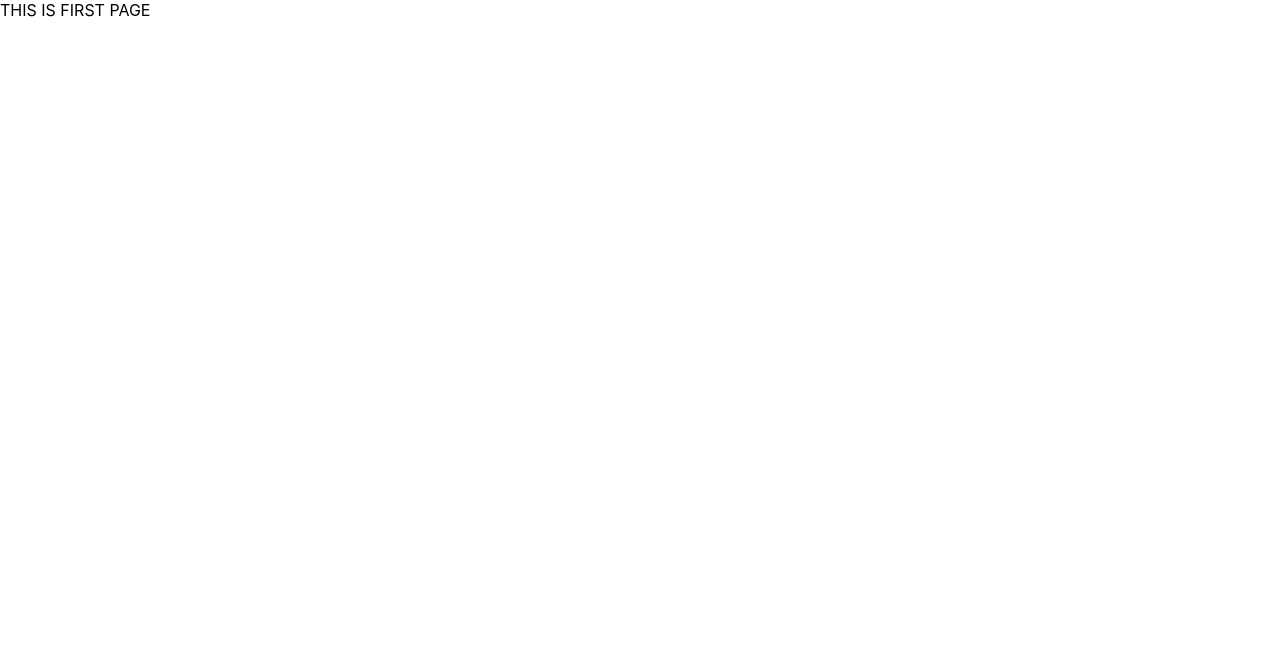
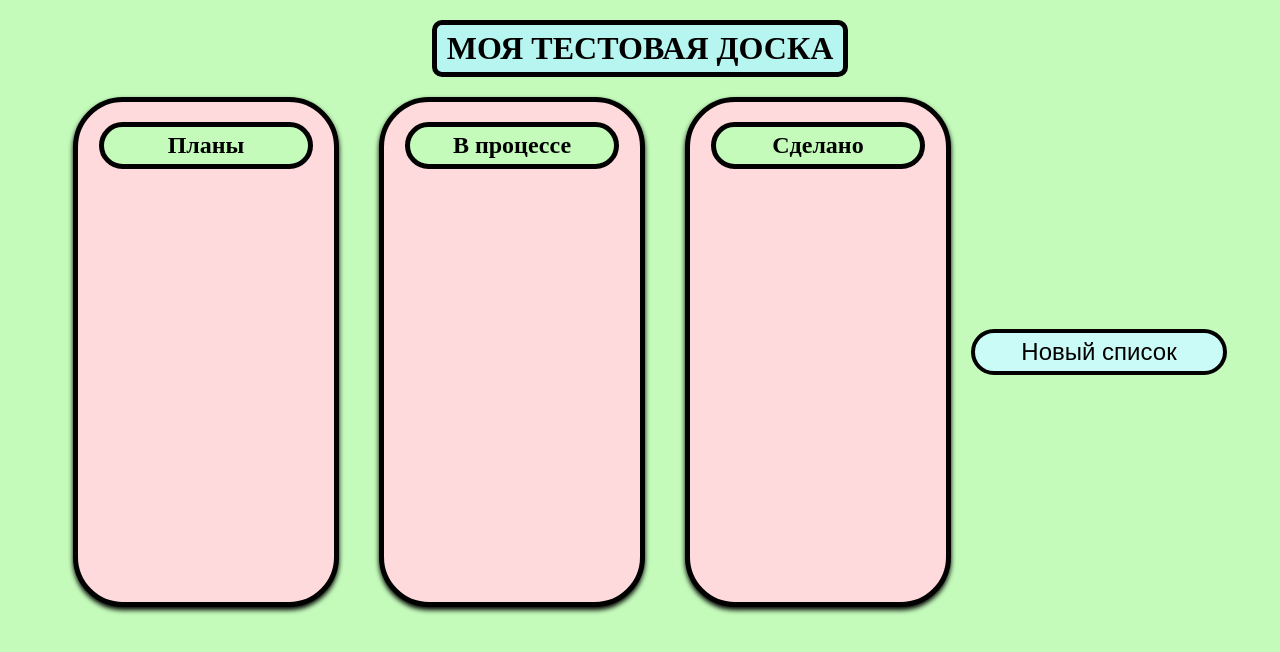
Before and after one commit to KNIDZE/my_trello, a React (Create React App) app: page /Board in a window 1280 px wide. Shown: the top 652 px of the page. Built offline with nearby package versions, Linux system fonts and the light colour scheme.

Commit message:
Made style

```diff
--- a/package.json
+++ b/package.json
@@ -59,6 +59,7 @@
     "husky": "^8.0.1",
     "lint-staged": "^13.0.3",
     "prettier": "^2.7.1",
-    "pretty-quick": "^3.1.3"
+    "pretty-quick": "^3.1.3",
+    "sass": "^1.54.5"
   }
 }
--- a/src/App.tsx
+++ b/src/App.tsx
@@ -1,5 +1,5 @@
 import React from 'react';
-import { BrowserRouter as Router, Switch, Route } from 'react-router-dom';
+import { BrowserRouter as Router, Route, Routes } from 'react-router-dom';
 
 import Board from './pages/Board/Board';
 
@@ -12,16 +12,10 @@ function App(): React.ReactElement {
     <div className="App">
       <header className="App-header">
         <Router>
-          <div>
-            <Switch>
-              <Route path="/">
-                <Home />
-              </Route>
-              <Route path="/board">
-                <Board />
-              </Route>
-            </Switch>
-          </div>
+          <Routes>
+            <Route path="Board" element={<Board />} />
+            <Route path="/" element={<Home />} />
+          </Routes>
         </Router>
       </header>
     </div>
--- a/src/common/interfaces/ICard.t.ts
+++ b/src/common/interfaces/ICard.t.ts
@@ -0,0 +1,4 @@
+export interface ICard {
+  id: number;
+  title: string;
+}
--- a/src/index.tsx
+++ b/src/index.tsx
@@ -2,18 +2,10 @@ import React from 'react';
 import ReactDOM from 'react-dom/client';
 import './index.css';
 import App from './App';
-import reportWebVitals from './reportWebVitals';
 
-const root = ReactDOM.createRoot(
-  document.getElementById('root') as HTMLElement
-);
+const root = ReactDOM.createRoot(document.getElementById('root') as HTMLElement);
 root.render(
   <React.StrictMode>
     <App />
   </React.StrictMode>
 );
-
-// If you want to start measuring performance in your app, pass a function
-// to log results (for example: reportWebVitals(console.log))
-// or send to an analytics endpoint. Learn more: https://bit.ly/CRA-vitals
-reportWebVitals();
--- a/src/pages/Board/Board.tsx
+++ b/src/pages/Board/Board.tsx
@@ -1,7 +1,69 @@
 import React from 'react';
+import List from './components/List/List';
+import { ICard } from '../../common/interfaces/ICard.t';
+import './components/Board/board.scss';
 
-export default class Board extends React.Component {
+const insideState = {
+  title: 'Моя тестовая доска',
+  lists: [
+    {
+      id: 1,
+      title: 'Планы',
+      cards: [
+        { id: 1, title: 'помыть кота' },
+        { id: 2, title: 'приготовить суп' },
+        { id: 3, title: 'сходить в магазин' },
+      ],
+    },
+    {
+      id: 2,
+      title: 'В процессе',
+      cards: [{ id: 4, title: 'посмотреть сериал' }],
+    },
+    {
+      id: 3,
+      title: 'Сделано',
+      cards: [
+        { id: 5, title: 'сделать домашку' },
+        { id: 6, title: 'погулять с собакой' },
+      ],
+    },
+  ],
+};
+
+interface MyState {
+  title: string;
+  lists: Array<{ id: number; title: string; cards: ICard[] }>;
+}
+
+// eslint-disable-next-line react/prefer-stateless-function,@typescript-eslint/ban-types
+export default class Board extends React.Component<{}, MyState> {
+  constructor({ props }: { props: never }) {
+    super(props);
+    this.state = insideState;
+  }
+
   render(): React.ReactElement {
-    return <h1>Hello board!</h1>;
+    const { title, lists } = this.state;
+    // eslint-disable-next-line no-console,react/jsx-key,array-callback-return
+    const renderList = lists.map((key) => (
+      // eslint-disable-next-line react/jsx-key
+      <List title={key.title} cards={key.cards} />
+    ));
+    return (
+      <div>
+        <div className="table_title_div">
+          <h1 className="table_title">{title}</h1>
+        </div>
+        <div className="cards_div">
+          <div className="container">
+            {renderList}
+            <div className="button_column">
+              <button>Новый список</button>
+            </div>
+          </div>
+        </div>
+      </div>
+    );
   }
 }
--- a/src/pages/Board/components/Board/board.scss
+++ b/src/pages/Board/components/Board/board.scss
@@ -0,0 +1,50 @@
+@font-face {
+  font-family: 'Pacifico', cursive;
+  src: url('https://fonts.googleapis.com/css2?family=Pacifico&display=swap');
+}
+:root{
+  --bg-color: rgb(196, 251, 187);
+}
+body{
+  background-color: var(--bg-color);
+  font-family: 'Pacifico', cursive;
+}
+button{
+  width: 100%;
+  font-size: 1.5em;
+  background-color: #CBFBF6;
+  padding: 5px 0 5px 0;
+  border-radius: 50px;
+  border: 4px black solid;
+}
+button:hover{
+  background-color: #e1fffa;
+  cursor: pointer;
+}
+.table_title{
+  background-color: #B7F6F0;
+  border: 5px black solid;
+  margin: 20px 0 20px 0;
+  text-align: center;
+  padding: 5px 10px 5px 10px;
+  border-radius: 10px;
+  text-transform: uppercase;
+
+}
+.table_title_div{
+  display: flex;
+  justify-content: center;
+  align-items: center;
+}
+.container{
+  display: flex;
+  flex-direction: row;
+  justify-content: center;
+  align-items: center;
+}
+.button_column{
+  display: flex;
+  justify-content: start;
+  width: calc(100vw/5);
+  height: 100%;
+}
--- a/src/pages/Board/components/List/List.tsx
+++ b/src/pages/Board/components/List/List.tsx
@@ -0,0 +1,12 @@
+import React from 'react';
+import { ICard } from '../../../../common/interfaces/ICard.t';
+import './list.scss';
+// eslint-disable-next-line react/no-unused-prop-types
+export default function List(props: { title: string; cards: ICard[] }): React.ReactElement {
+  const { title } = props;
+  return (
+    <div className="card">
+      <h2> {title} </h2>
+    </div>
+  );
+}
--- a/src/pages/Board/components/List/list.scss
+++ b/src/pages/Board/components/List/list.scss
@@ -0,0 +1,25 @@
+
+.card{
+  background-color: #FFDADD;
+  width: calc(100vw/5);
+  margin: 0 20px 0 20px;
+  display: flex;
+  justify-content: center;
+  align-items: start;
+  border: 5px solid black;
+  border-radius: 50px;
+  height: 500px;
+  box-shadow: 0 3px 5px black ;
+}
+h2{
+  text-align: center;
+  background-color: #C4FBBB;
+  width: 80%;
+  padding: 5px 0 5px 0;
+  border: 5px solid black;
+  border-radius: 30px;
+
+}
+h2:hover{
+  background-color: #d8fdd2;
+}
--- a/src/reportWebVitals.ts
+++ /dev/null
@@ -1,15 +0,0 @@
-import { ReportHandler } from 'web-vitals';
-
-const reportWebVitals = (onPerfEntry?: ReportHandler) => {
-  if (onPerfEntry && onPerfEntry instanceof Function) {
-    import('web-vitals').then(({ getCLS, getFID, getFCP, getLCP, getTTFB }) => {
-      getCLS(onPerfEntry);
-      getFID(onPerfEntry);
-      getFCP(onPerfEntry);
-      getLCP(onPerfEntry);
-      getTTFB(onPerfEntry);
-    });
-  }
-};
-
-export default reportWebVitals;
```
Also changed, not shown: src/setupTests.ts (deleted, +0 -5 lines), 1 other file (tests, documents, lock files or other folders).
